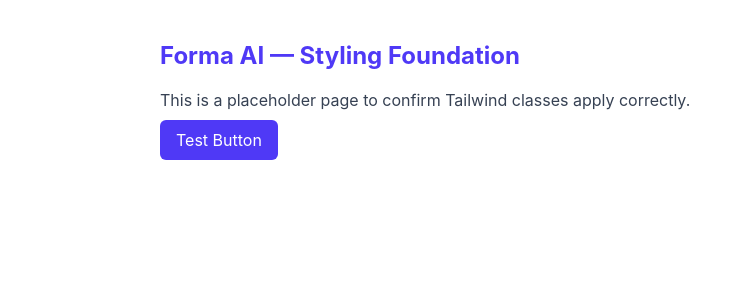
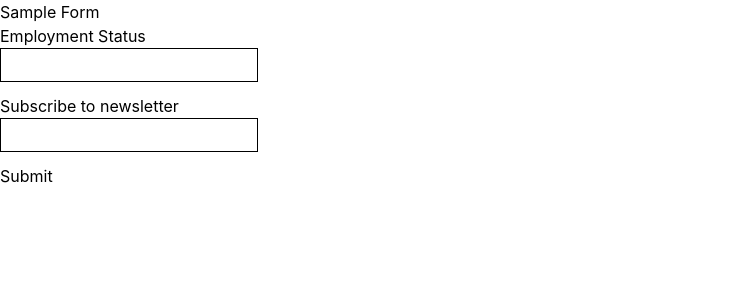
Before and after one commit to keshav456mehta/Forma_AI, a React app in the folder frontend/: page / in a window 1280 px wide. Shown: the top 300 px of the page, without its empty margins (0-752 px from the left). Built offline with nearby package versions, Linux system fonts and the light colour scheme; the HTML template or start-up script is replaced by a standard one.

Commit message:
feat: implement conditional field rendering (showIf)

```diff
--- a/frontend/src/App.jsx
+++ b/frontend/src/App.jsx
@@ -1,18 +1,10 @@
-import Layout from './components/Layout';
+import FormRenderer from "./components/FormRenderer";
 
 function App() {
   return (
-    <Layout>
-      <h1 className="text-2xl font-bold text-indigo-600 mb-4">
-        Forma AI — Styling Foundation
-      </h1>
-      <p className="text-gray-700 mb-2">
-        This is a placeholder page to confirm Tailwind classes apply correctly.
-      </p>
-      <button className="bg-indigo-600 text-white px-4 py-2 rounded-md hover:bg-indigo-700 transition">
-        Test Button
-      </button>
-    </Layout>
+    <div>
+      <FormRenderer />
+    </div>
   );
 }
 
--- a/frontend/src/components/FormRenderer.jsx
+++ b/frontend/src/components/FormRenderer.jsx
@@ -1,17 +1,28 @@
 import { useForm } from "react-hook-form";
 
-// Temporary hardcoded schema — just to prove the loop works
 const sampleSchema = {
   title: "Sample Form",
   fields: [
-    { name: "fullName", label: "Full Name", type: "text" },
-    { name: "email", label: "Email", type: "text" },
+    { name: "employmentStatus", label: "Employment Status", type: "text" },
+    {
+      name: "companyName",
+      label: "Company Name",
+      type: "text",
+      showIf: { fieldId: "employmentStatus", equals: "Employed" },
+    },
     { name: "subscribe", label: "Subscribe to newsletter", type: "checkbox" },
   ],
 };
 
+function shouldShowField(field, watchedValues) {
+  if (!field.showIf) return true;
+  const { fieldId, equals } = field.showIf;
+  return watchedValues[fieldId] === equals;
+}
+
 function FormRenderer({ schema = sampleSchema }) {
-  const { register, handleSubmit } = useForm();
+  const { register, handleSubmit, watch } = useForm();
+  const watchedValues = watch();
 
   const onSubmit = (data) => {
     console.log("Form submitted:", data);
@@ -22,13 +33,14 @@
       <h2>{schema.title}</h2>
 
       {schema.fields.map((field) => {
-        console.log("Rendering field:", field.type); // confirms the loop works
+        if (!shouldShowField(field, watchedValues)) return null;
+
+        console.log("Rendering field:", field.type);
         return (
           <div key={field.name} style={{ marginBottom: "12px" }}>
             <label>{field.label}</label>
             <br />
-            {/* Placeholder — real field types come in later days */}
-            <input {...register(field.name)} type="text" />
+            <input {...register(field.name)} type="text" style={{ border: "1px solid black", padding: "4px" }} />
           </div>
         );
       })}
```
